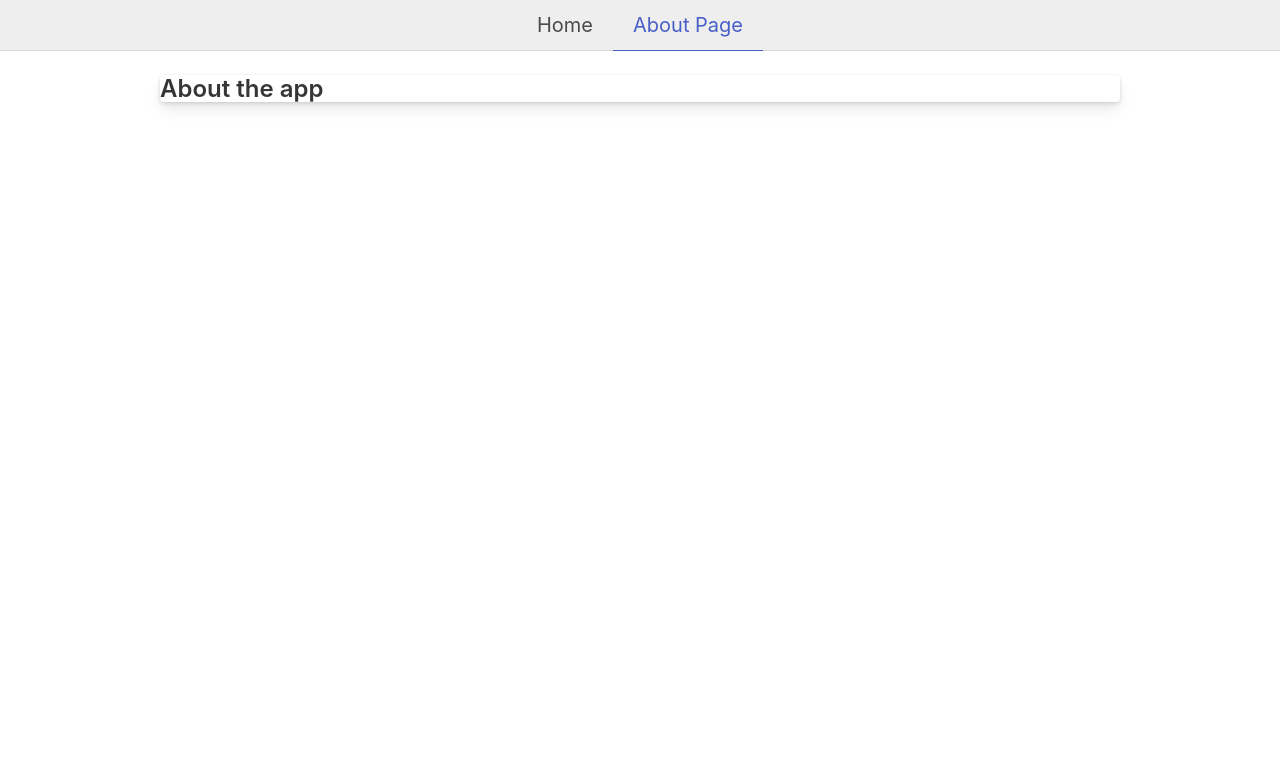
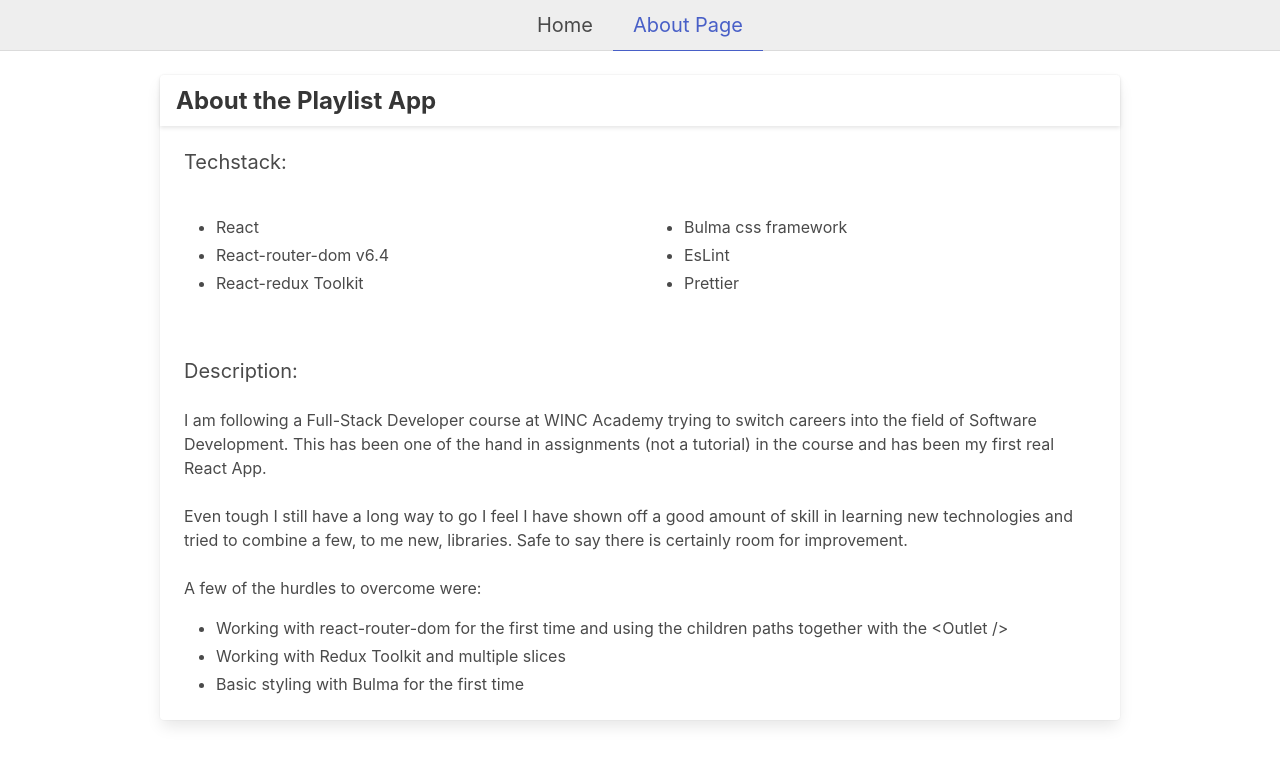
Before and after one commit to MatthijsvanderPlas/songsaver, a React (Create React App) app: page /about in a window 1280 px wide. Shown: the top 764 px of the page. Built offline with nearby package versions, Linux system fonts and the light colour scheme.

Commit message:
About page update with some info

```diff
--- a/public/index.html
+++ b/public/index.html
@@ -5,7 +5,7 @@
     <meta name="viewport" content="width=device-width, initial-scale=1" />
     <meta name="theme-color" content="#000000" />
     <meta name="description" content="Web site created using create-react-app" />
-    <title>React App</title>
+    <title>Playlist App</title>
   </head>
   <body>
     <noscript>You need to enable JavaScript to run this app.</noscript>
--- a/src/components/About.js
+++ b/src/components/About.js
@@ -1,8 +1,46 @@
 export default function About() {
   return (
-    <div style={{ maxWidth: '60rem', margin: '0 auto' }} className="card">
+    <div style={{ maxWidth: '60rem', margin: '0 auto' }} className="card ">
       <div className="card-header">
-        <p className="title is-4">About the app</p>
+        <h3 className="card-header-title title is-4">About the Playlist App</h3>
+      </div>
+      <div className="card-content">
+        <p className="subtitle">Techstack:</p>
+        <div className="content columns">
+          <ul className="column">
+            <li>React</li>
+            <li>React-router-dom v6.4</li>
+            <li>React-redux Toolkit</li>
+          </ul>
+          <ul className="column">
+            <li>Bulma css framework</li>
+            <li>EsLint</li>
+            <li>Prettier</li>
+          </ul>
+        </div>
+      </div>
+      <div className="card-content">
+        <p className="subtitle">Description:</p>
+        <div className="content">
+          I am following a Full-Stack Developer course at WINC Academy trying to switch careers into
+          the field of Software Development. This has been one of the hand in assignments (not a
+          tutorial) in the course and has been my first real React App.
+          <br />
+          <br />
+          Even tough I still have a long way to go I feel I have shown off a good amount of skill in
+          learning new technologies and tried to combine a few, to me new, libraries. Safe to say
+          there is certainly room for improvement.
+          <br />
+          <br />A few of the hurdles to overcome were:
+          <ul>
+            <li>
+              Working with react-router-dom for the first time and using the children paths together
+              with the &lt;Outlet /&gt;
+            </li>
+            <li>Working with Redux Toolkit and multiple slices</li>
+            <li>Basic styling with Bulma for the first time</li>
+          </ul>
+        </div>
       </div>
     </div>
   );
```
